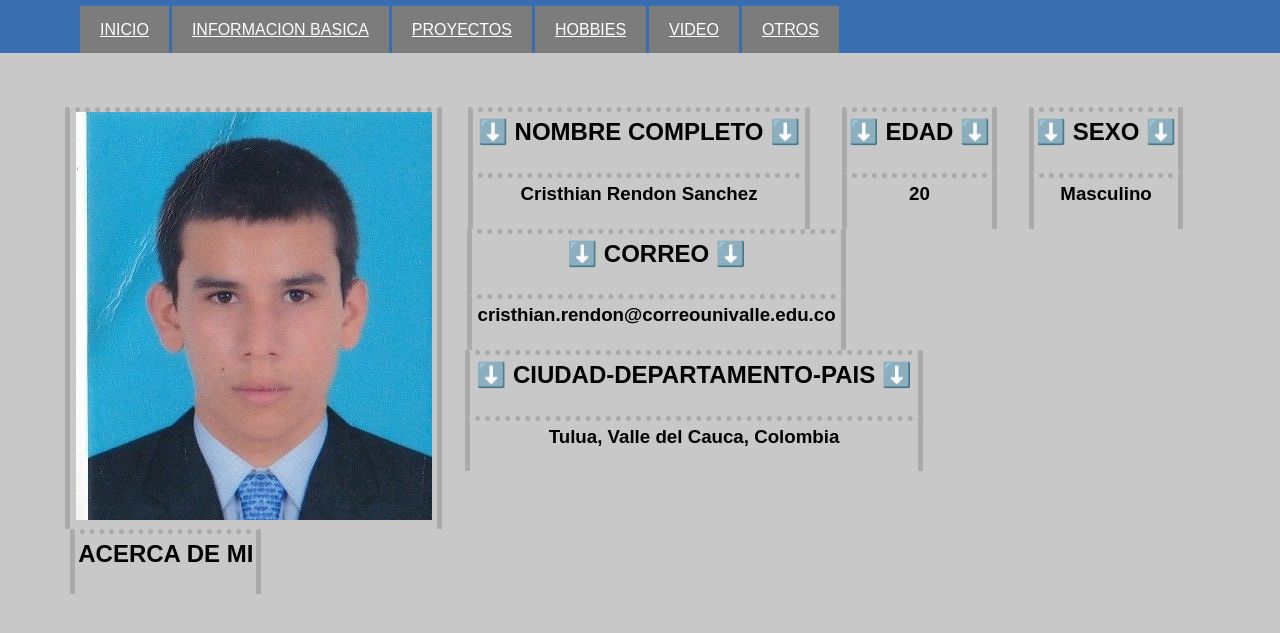
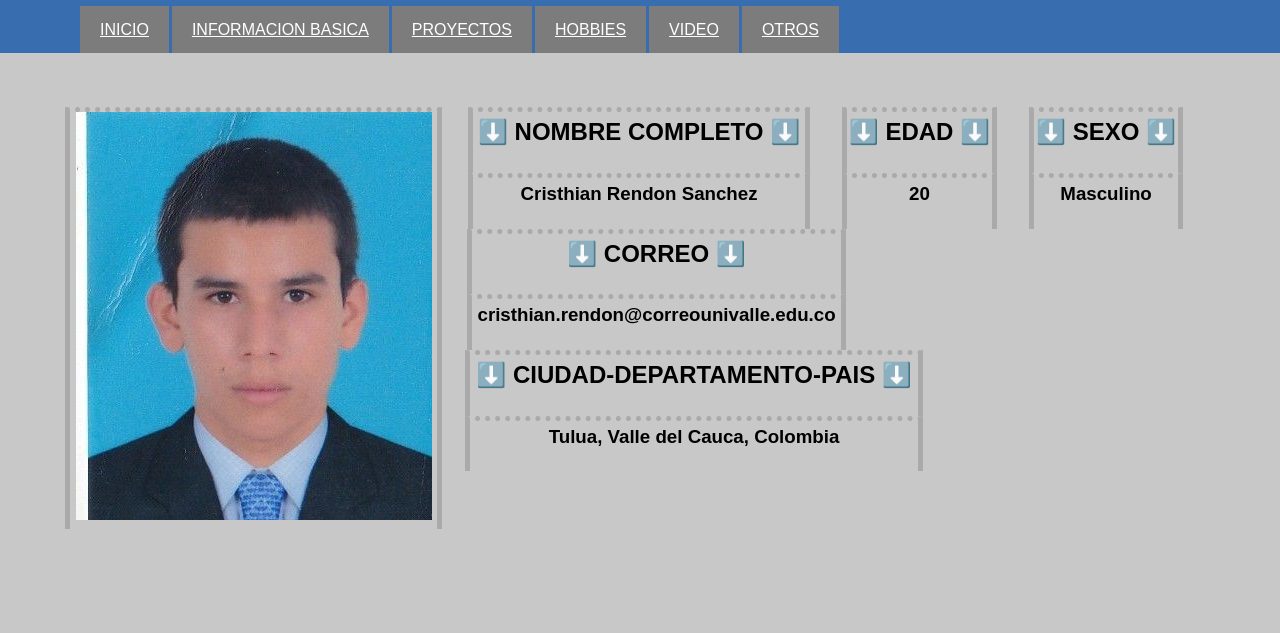
Before and after one commit to CristhianRendonSanchez/paginawww, a plain HTML site: page contenido/infoBasica.html in a window 1280 px wide. Shown: the part 79-712 px from the top of the page. Drawn offline with Linux system fonts and the light colour scheme.

Commit message:
Update infoBasica.html

```diff
--- a/contenido/infoBasica.html
+++ b/contenido/infoBasica.html
@@ -86,14 +86,7 @@
 
     </div>
 
-    <div class="container">
-      <div class="span">
-        <div class="row">
-          <h2>ACERCA DE MI</h2>
-        </div>
 
-      </div>
-    </div>
 
 
   </body>
```
